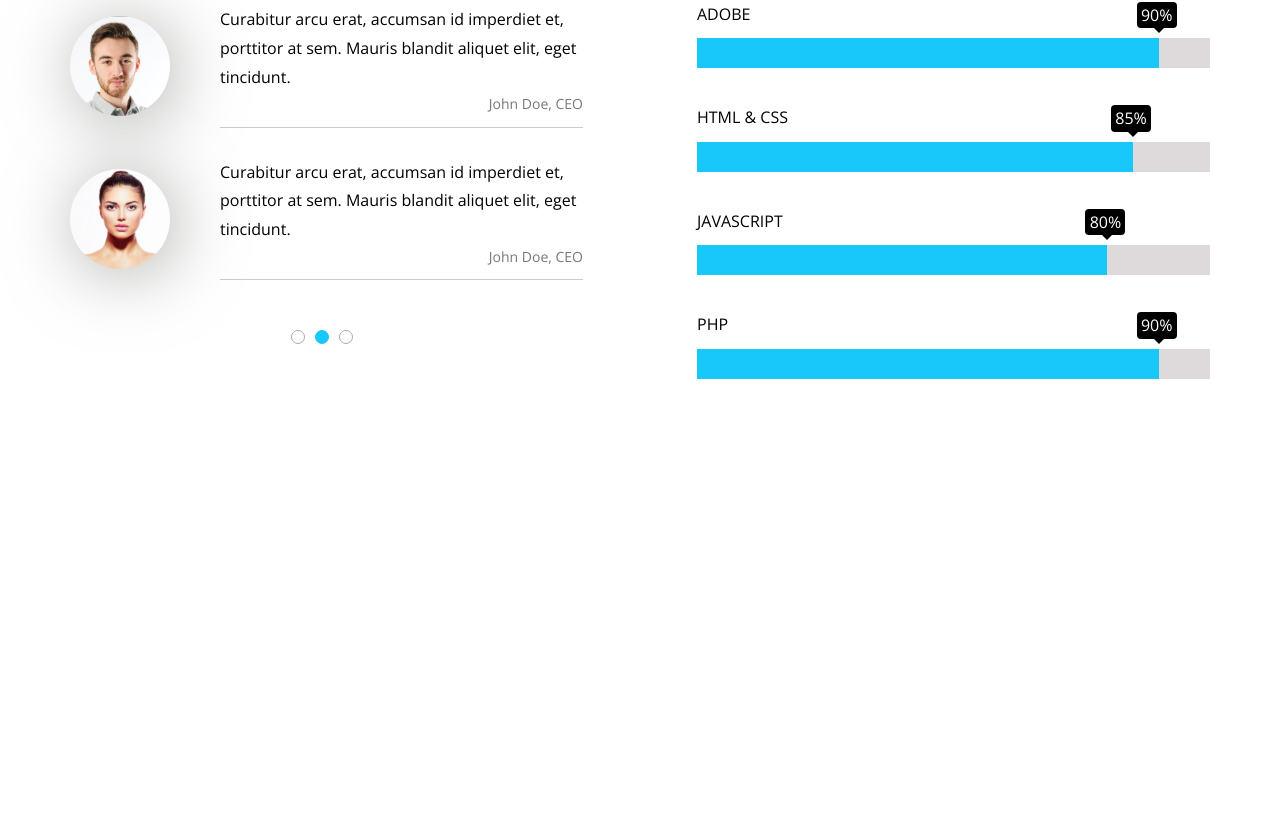
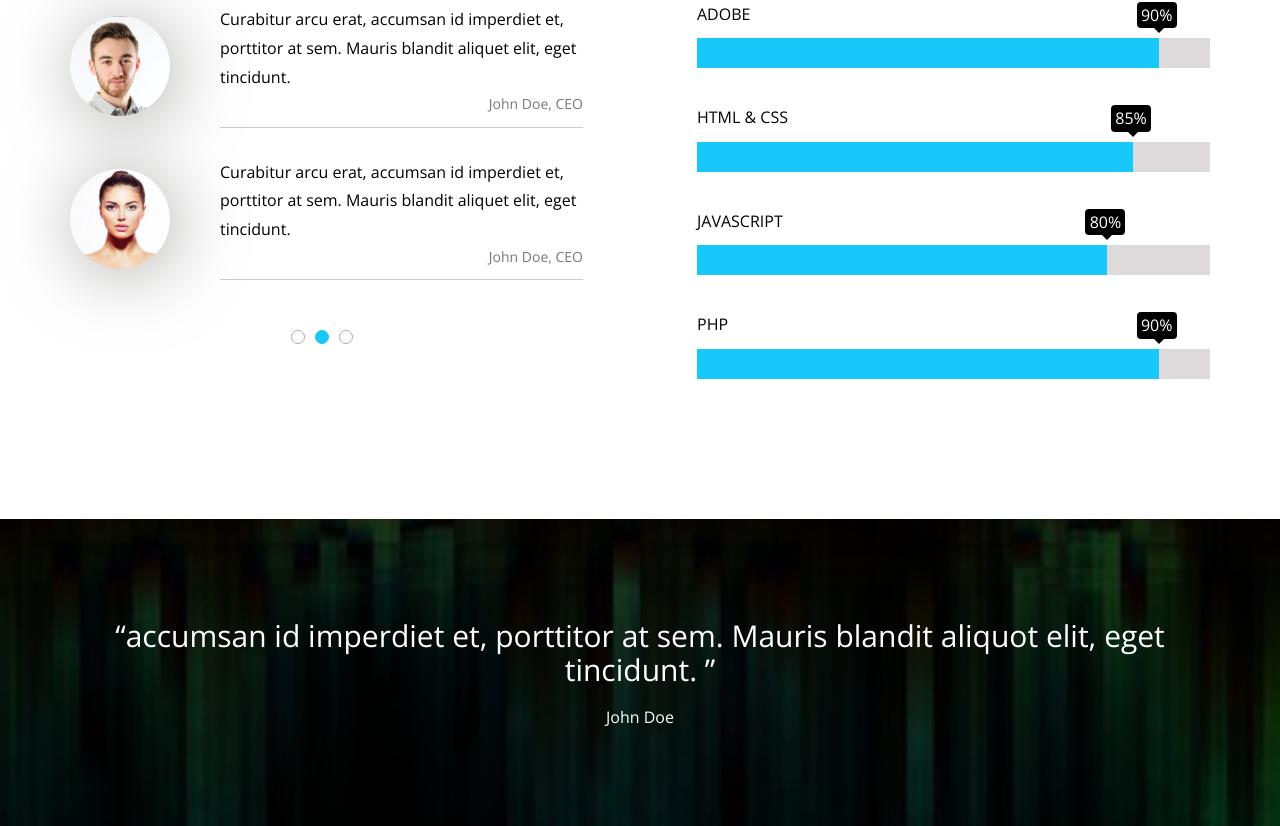
Before and after one commit to Mansour352/Kasper-Template, a plain HTML site: page index.html in a window 1280 px wide. Shown: the part 5450-6276 px from the top of the page. Before the commit the page ends 5969 px from the top, so only its background shows below. Drawn offline with nearby package versions, Linux system fonts and the light colour scheme.

Commit message:
Qoute Is Done

```diff
--- a/css/style.css
+++ b/css/style.css
@@ -828,3 +828,32 @@ header nav .form i {
         top: -13px;
     }
 /* End Skills */
+
+/* Start Quote */
+.quote {
+    padding-top: var(--section-padding);
+    padding-bottom: var(--section-padding);
+    background-image: url(../photo/quot.jpg);
+    background-size: cover;
+    position: relative;
+    text-align: center;
+    color: white;
+}
+.quote::before{
+    content: "";
+    position: absolute;
+    left: 0;
+    top: 0;
+    width: 100%;
+    height: 100%;
+    background-color: rgb(0 0 0 / 75%);
+}
+.quote .container{
+    position: relative;
+}
+.quote q{
+    font-size: 30px;
+    margin-bottom: 20px;
+    display: block;
+}
+/* End Quote */
--- a/index.html
+++ b/index.html
@@ -334,6 +334,16 @@
         </div>
     </div>
     <!-- End Skills -->
+
+    <!-- Start Quote -->
+    <div class="quote">
+    <div class="container">
+        <q>accumsan id imperdiet et, porttitor at sem. Mauris blandit aliquot elit, eget tincidunt.
+        </q>
+        <span>John Doe</span>
+    </div>
+    </div>
+    <!-- End Quote -->
 </body>
 
 </html>
```
Also changed, not shown: photo/quot.jpg (added).
